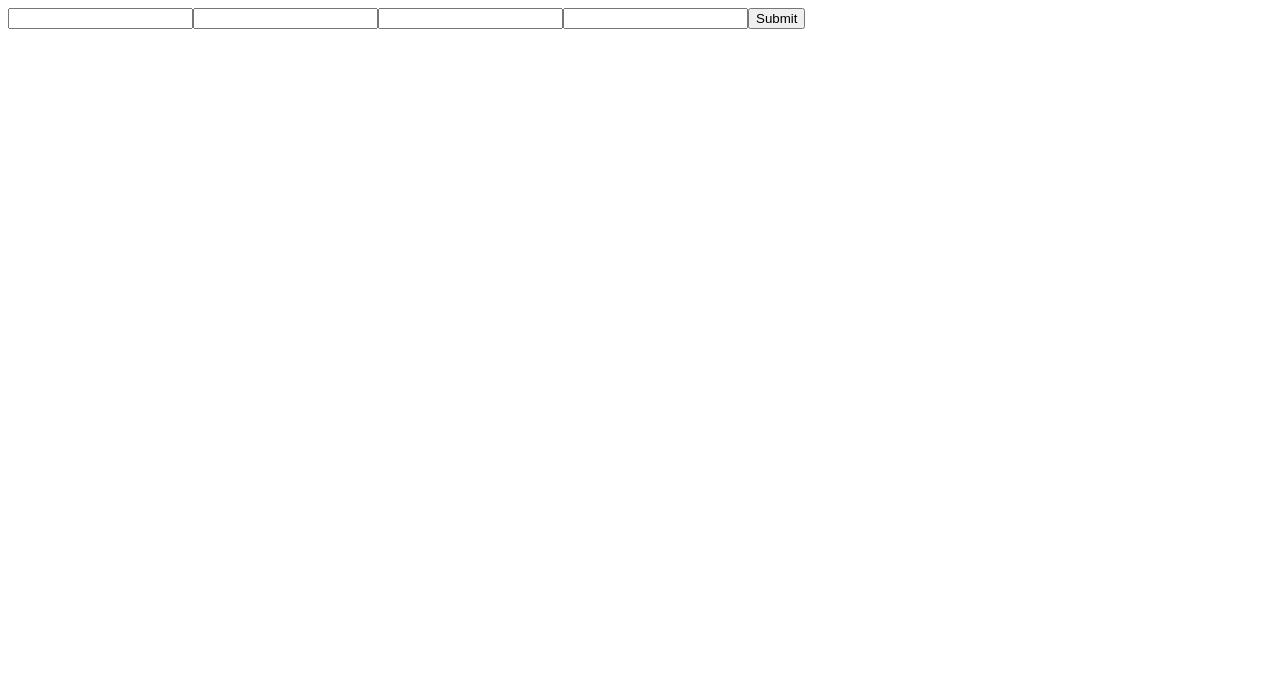
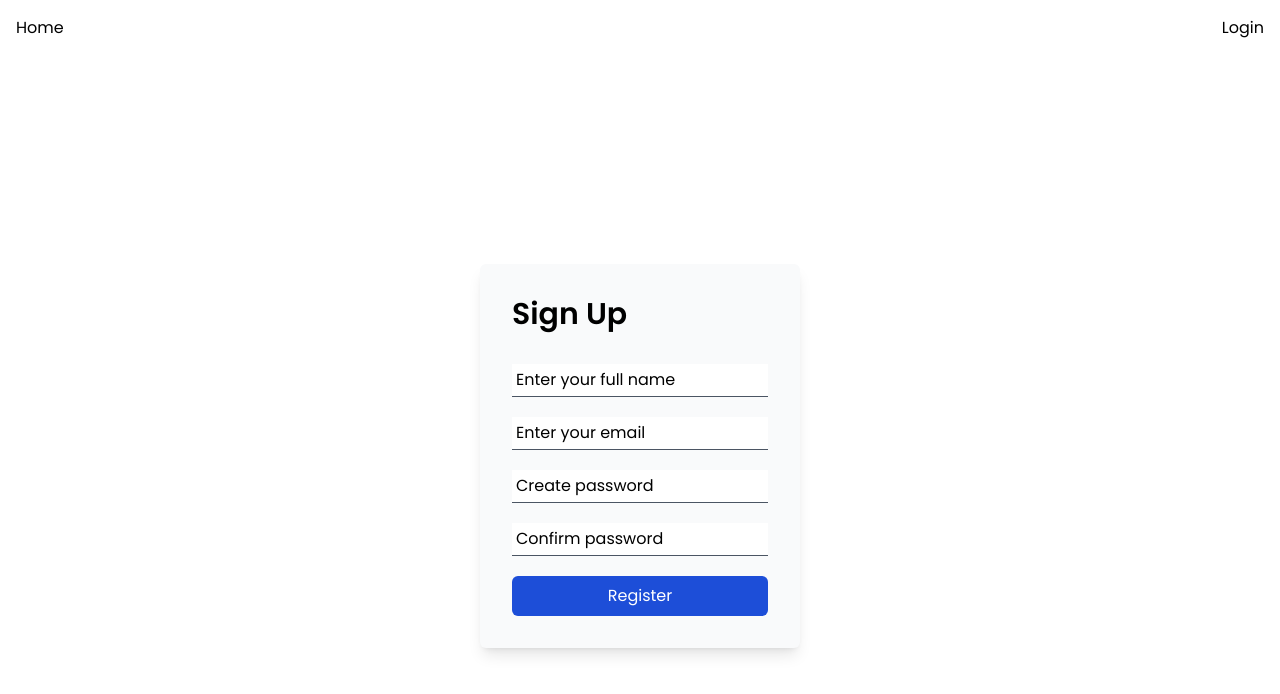
Before and after one commit to sandipshrest/socket, a Next.js app in the folder client/: page /register in a window 1280 px wide. Shown: the top 694 px of the page. Built offline with nearby package versions, Linux system fonts and the light colour scheme.

Commit message:
changes ui in login and register page using tailwind css

```diff
--- a/client/src/app/(user)/login/page.tsx
+++ b/client/src/app/(user)/login/page.tsx
@@ -45,7 +45,7 @@ const Login: React.FC<LoginProps> = ({}) => {
   };
 
   return (
-    <div>
+    <section className="h-screen w-full flex justify-center items-center">
       <Formik
         initialValues={{
           email: "",
@@ -57,18 +57,38 @@ const Login: React.FC<LoginProps> = ({}) => {
         }}
       >
         {({ errors, touched }) => (
-          <Form>
-            <Field name="email" type="email" />
-            {errors.email && touched.email ? <div>{errors.email}</div> : null}
-            <Field name="password" type="password" />
-            {errors.password && touched.password ? (
-              <div>{errors.password}</div>
-            ) : null}
-            <button type="submit">Submit</button>
+          <Form className="flex flex-col w-1/4 mx-auto p-8 shadow-lg bg-gray-50 rounded-md gap-8">
+            <h2 className="text-3xl font-semibold">Sign In</h2>
+            <div className="w-full flex flex-col gap-5">
+              <Field
+                name="email"
+                type="email"
+                placeholder="Enter email"
+                className="border-b border-gray-600 focus:outline-none placeholder:text-black p-1"
+              />
+              {errors.email && touched.email ? (
+                <div className="text-sm text-red-700">{errors.email}</div>
+              ) : null}
+              <Field
+                name="password"
+                type="password"
+                placeholder="Enter password"
+                className="border-b border-gray-600 focus:outline-none placeholder:text-black p-1"
+              />
+              {errors.password && touched.password ? (
+                <div className="text-sm text-red-700">{errors.password}</div>
+              ) : null}
+              <button
+                type="submit"
+                className="bg-blue-700 py-2 rounded-md text-white"
+              >
+                Submit
+              </button>
+            </div>
           </Form>
         )}
       </Formik>
-    </div>
+    </section>
   );
 };
 
--- a/client/src/app/(user)/register/page.tsx
+++ b/client/src/app/(user)/register/page.tsx
@@ -46,7 +46,7 @@ const Register: React.FC<RegisterProps> = ({}) => {
   };
 
   return (
-    <div>
+    <section className="h-screen w-full flex justify-center items-center">
       <Formik
         initialValues={{
           fullName: "",
@@ -60,26 +60,50 @@ const Register: React.FC<RegisterProps> = ({}) => {
         }}
       >
         {({ errors, touched }) => (
-          <Form>
-            <Field name="fullName" />
+          <Form className="flex flex-col w-1/4 mx-auto p-8 shadow-lg bg-gray-50 rounded-md gap-8">
+            <h2 className="text-3xl font-semibold">Sign Up</h2>
+            <div className="w-full flex flex-col gap-5">
+              <Field
+                name="fullName"
+                placeholder="Enter your full name"
+                className="border-b border-gray-600 focus:outline-none placeholder:text-black p-1"
+              />
               {errors.fullName && touched.fullName ? (
-              <div>{errors.fullName}</div>
+                <div className="text-red-600 text-sm">{errors.fullName}</div>
               ) : null}
-            <Field name="email" type="email" />
-            {errors.email && touched.email ? <div>{errors.email}</div> : null}
-            <Field name="password" type="password" />
+              <Field
+                name="email"
+                type="email"
+                placeholder="Enter your email"
+                className="border-b border-gray-600 focus:outline-none placeholder:text-black p-1"
+              />
+              {errors.email && touched.email ? (
+                <div className="text-red-600 text-sm">{errors.email}</div>
+              ) : null}
+              <Field
+                name="password"
+                type="password"
+                placeholder="Create password"
+                className="border-b border-gray-600 focus:outline-none placeholder:text-black p-1"
+              />
               {errors.password && touched.password ? (
-              <div>{errors.password}</div>
+                <div className="text-red-600 text-sm">{errors.password}</div>
               ) : null}
-            <Field name="rePassword" type="password" />
+              <Field
+                name="rePassword"
+                type="password"
+                placeholder="Confirm password"
+                className="border-b border-gray-600 focus:outline-none placeholder:text-black p-1"
+              />
               {errors.rePassword && touched.rePassword ? (
-              <div>{errors.rePassword}</div>
+                <div className="text-red-600 text-sm">{errors.rePassword}</div>
               ) : null}
-            <button type="submit">Submit</button>
+              <button type="submit" className="bg-blue-700 py-2 rounded-md text-white">Register</button>
+            </div>
           </Form>
         )}
       </Formik>
-    </div>
+    </section>
   );
 };
 
--- a/client/src/app/globals.css
+++ b/client/src/app/globals.css
@@ -1,3 +1,9 @@
+@import url("https://fonts.googleapis.com/css2?family=Poppins:ital,wght@0,100;0,200;0,300;0,400;0,500;0,600;0,700;0,800;0,900;1,100;1,200;1,300;1,400;1,500;1,600;1,700;1,800;1,900&display=swap");
+
 @tailwind base;
 @tailwind components;
 @tailwind utilities;
+
+:root {
+  font-family: "Poppins", sans-serif;
+}
--- a/client/src/app/layout.tsx
+++ b/client/src/app/layout.tsx
@@ -1,6 +1,8 @@
 import type { Metadata } from "next";
+import "./globals.css";
 import { Toaster } from "react-hot-toast";
 import ReduxProvider from "@/redux/reduxProvider";
+import Navbar from "@/components/navbar/page";
 
 export const metadata: Metadata = {
   title: "Create Next App",
@@ -16,6 +18,7 @@ export default function RootLayout({
     <html lang="en">
       <body>
         <ReduxProvider>
+          <Navbar />
           {children}
           <Toaster
             position="top-right"
--- /dev/null
+++ b/client/src/components/navbar/page.tsx
@@ -0,0 +1,20 @@
+"use client";
+import Link from "next/link";
+import React from "react";
+import { useSelector } from "react-redux";
+
+const Navbar: React.FC<NavbarProps> = ({}) => {
+  const { isLogin, userDetail } = useSelector((state: any) => state.user);
+  return (
+    <header className="py-4">
+      <div className="container flex justify-between items-center">
+        <Link href="/">Home</Link>
+        {!isLogin ? <Link href="/login">Login</Link> : userDetail.fullName}
+      </div>
+    </header>
+  );
+};
+
+export default Navbar;
+
+interface NavbarProps {}
--- a/client/tailwind.config.ts
+++ b/client/tailwind.config.ts
@@ -7,14 +7,37 @@ const config: Config = {
     "./src/app/**/*.{js,ts,jsx,tsx,mdx}",
   ],
   theme: {
+    container: {
+      center: true,
+      padding: {
+        DEFAULT: "1rem",
+      },
+      screens: {
+        sm: "640px",
+        md: "768px",
+        lg: "1024px",
+        xl: "1280px",
+        "2xl": "1536px",
+      },
+    },
     extend: {
-      backgroundImage: {
-        "gradient-radial": "radial-gradient(var(--tw-gradient-stops))",
-        "gradient-conic":
-          "conic-gradient(from 180deg at 50% 50%, var(--tw-gradient-stops))",
+      colors: {
+        brandColor: "#FA7071",
+        secondColor: "#910A67",
+        thirdColor: "#720455",
+      },
+      keyframes: {
+        motion: {
+          "0%, 100%": { left: "25%" },
+          "50%": { left: "72%" },
+        },
+      },
+      animation: {
+        "slow-motion": "motion 5s linear infinite",
       },
     },
   },
+
   plugins: [],
 };
 export default config;
```
Lines whose indentation alone changed are shown as unchanged.
